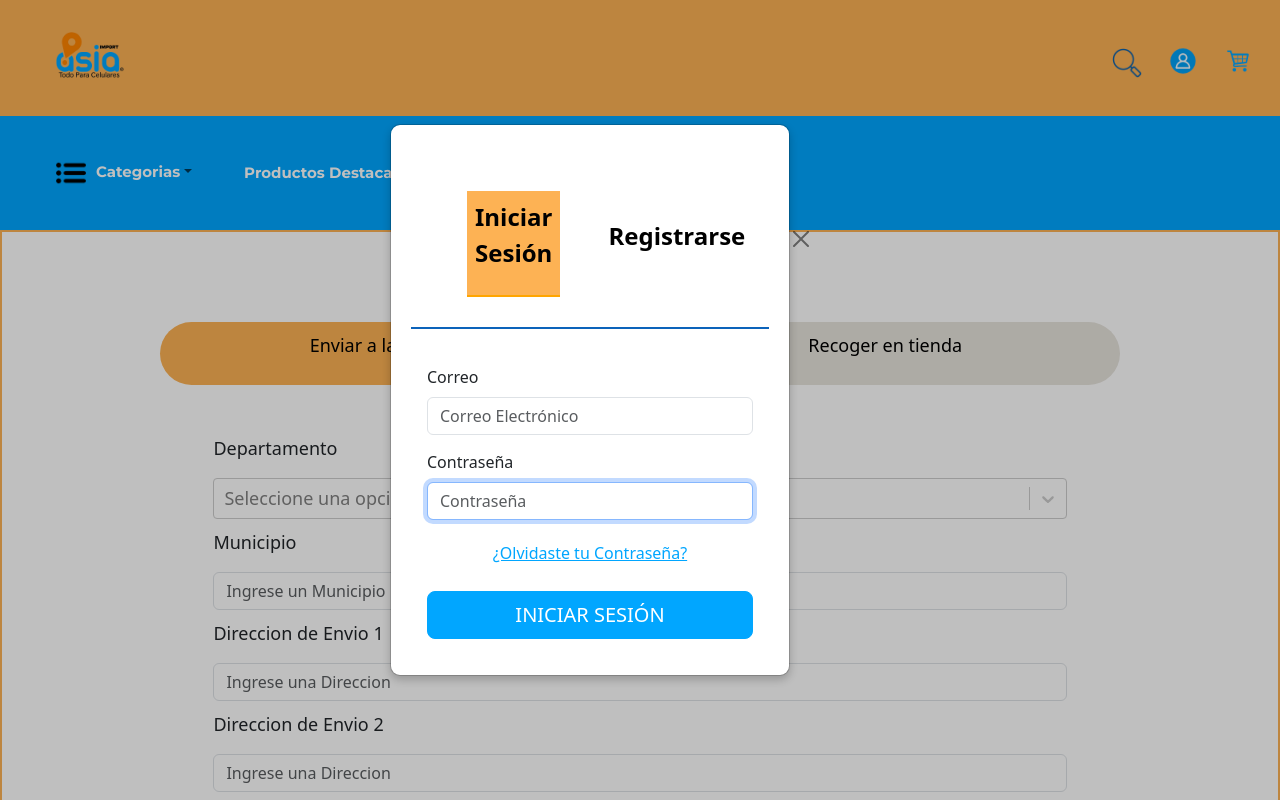
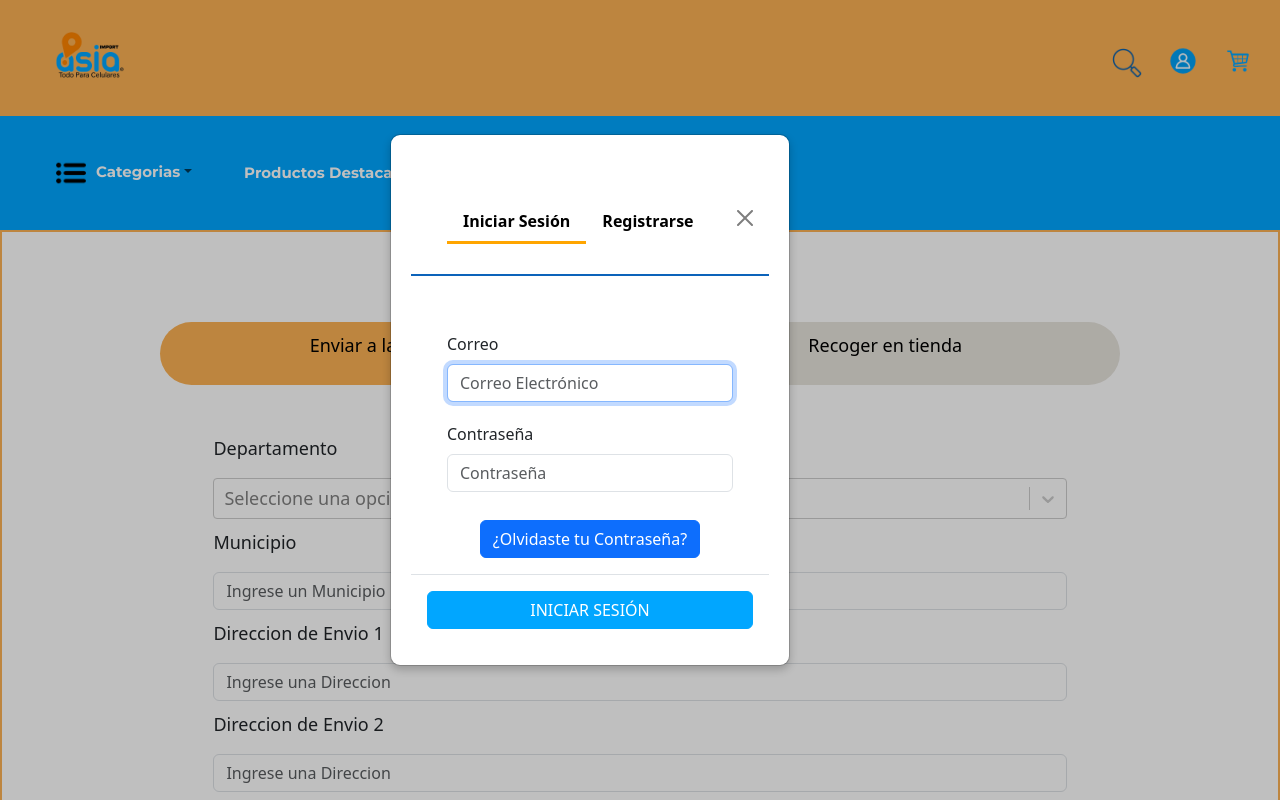
Before and after one commit to jairoaguilarts/AsiaImport, a React (Create React App) app: page /compra in a window 1280 px wide. Both pictures are taken after a click on the button 1168 px from the left and 61 px from the top of the page. Shown: the top 800 px of the page. Built offline with nearby package versions, Linux system fonts and the light colour scheme; a web font is replaced by a local one.

Commit message:
Registro arreglado
falta separar

```diff
--- a/src/components/Login.css
+++ b/src/components/Login.css
@@ -1,115 +1,75 @@
-/* Estilos para el contenedor de botones del modal */
-.button-container {
-  display: flex;
-  justify-content: space-between;
+/* Contenedor para los botones de iniciar sesión y registrarse */
+
+/* Botones de iniciar sesión y registrarse */
+.iniciar-sesion, .registrarse {
+  flex-grow: 0; /* no permite que los botones crezcan */
+  cursor: pointer;
+  background: none;
+  border: none;
+  padding: 8px 16px; /* Espacio horizontal para evitar que el texto se envuelva */
+  font-size: 1rem;
+  font-weight: bold;
+  position: relative;
+  border-bottom: 3px solid transparent; /* Mantiene la altura constante */
 }
 
-/* Estilos para los botones de iniciar sesión y registrarse */
-.iniciar-sesion, .registrarse {
-  display: flex;
-  align-items: center;
-  background: none;
-  border: none;
-  cursor: pointer;
-  padding: 8px;
-  margin: 0 20px; /* Ajustar según sea necesario */
-  font-weight: bold;
+/* Estilo para el botón seleccionado con barra naranja */
+.iniciar-sesion.selected, .registrarse.selected {
+  border-bottom: 3px solid orange;
+  background-color: white;
 }
 
-/* Estilos para el botón seleccionado */
-.iniciar-sesion.selected,
-.registrarse.selected {
-  border-bottom: 2px solid orange;
+/* This will ensure the text is underlined only when selected */
+.iniciar-sesion:not(.selected), .registrarse:not(.selected) {
+  border-bottom: 3px solid transparent;
+  background-color: white;
 }
 
-/* Estilos para los campos del formulario */
-.forms {
-  margin-bottom: 15px;
+/* Ensure the background remains white */
+.iniciar-sesion, .registrarse {
+  background-color: white;
 }
 
-/* Estilos para los input del formulario */
+.iniciar-sesion:active, .registrarse:active {
+  background-color: white; /* Cambia el fondo a blanco */
+  color: black; /* Opcional: Cambia el color del texto si es necesario */
+}
+
+
+/* Asegura que los párrafos dentro de los botones no tengan márgenes para evitar envolturas innecesarias */
+.iniciar-sesion p, .registrarse p {
+  margin: 0;
+  white-space: nowrap; /* Asegura que el texto no se envuelva en una nueva línea */
+}
+
+/* Resto de estilos necesarios para formularios y elementos del modal */
+.forms{
+  margin: 20px;
+}
+
 .form-control {
   border-radius: 10px;
   border: 1px solid #ced4da;
   padding: .375rem .75rem;
+  margin-bottom: 1rem;
 }
 
-/* Estilos para el botón de olvidar contraseña */
 .forgot {
-  background: none;
-  border: none;
+  display: block;
+  text-align: center;
   color: #01A6FF;
-  text-decoration: underline;
+  padding: .375rem .75rem;
+  margin-top: .5rem;
   cursor: pointer;
-  padding: .375rem .75rem;
 }
 
-/* Estilos para el botón de iniciar sesión/registrar en el modal */
-.login, .register {
+.login {
+  width: 100%;
   background-color: #01A6FF !important;
   border-color: #01A6FF !important;
+  padding: 10px 0;
+  font-size: 1rem;
+  color: white;
   border-radius: 10px;
-  padding: .5rem 1rem;
-  color: white;
-  font-size: 1rem;
-  margin-top: 20px; /* Espacio desde el último campo del formulario */
-  width: 100%; /* Botón de ancho completo */
+  margin-top: 1rem;
 }
-
-/* Estilos para el botón cuando se pasa el cursor */
-.login:hover, .register:hover {
-  background-color: #0190e8; /* Ligeramente más oscuro al pasar el cursor */
-}
-
-/* Estilos para el botón de cerrar del modal */
-.close-button {
-  border: none;
-  background: transparent;
-}
-
-/* Estilo del título del modal */
-.modal-title {
-  flex-grow: 1; /* Asegura que el título ocupe todo el espacio disponible */
-  text-align: center;
-}
-
-/* Estilos adicionales para el modal */
-.modal-content {
-  border-radius: 15px;
-}
-
-/* Puedes necesitar ajustes adicionales para que coincida exactamente con tu diseño */
-
-.forgot_titulo {
-  font-size: 18px;
-  flex: 1;
-  font-weight: bold;
-}
-
-.forgot_container {
-  display: flex;
-  justify-content: center;
-  align-items: center;
-  text-align: center;
-  overflow: hidden;
-  white-space: nowrap;
-  width: 100%;
-  margin: 0 auto;
-  padding: 2px;
-}
- .body_text {
-    color: gray;
- }
-.forgot_icon {
-    width: 25px;
-    height: 25px;
-    margin: 0px 5px 5px 10px;
-}
-.recuperar {
-    background-color: orange !important;
-    border-color: orange !important;
-    margin: 20px 15px 25px 30px;
-    padding: 10px 20px;
-    font-size: 18px;
-    color: white;
-}
--- a/src/components/Login.js
+++ b/src/components/Login.js
@@ -2,30 +2,14 @@ import React, { useState } from 'react';
 import Button from 'react-bootstrap/Button';
 import Form from 'react-bootstrap/Form';
 import Modal from 'react-bootstrap/Modal';
-import axios from 'axios'; // Asegúrate de tener axios instalado
 import userIcon from '../assets/user.png';
-import iconoLock from '../assets/lock.png';
 import './Login.css';
 
 function Login() {
   const [show, setShow] = useState(false);
   const [isLoginSelected, setIsLoginSelected] = useState(true);
-  const [showVentanaForgot, setShowVentanaForgot] = useState(false);
 
-  const [formData, setFormData] = useState({
-    nombre: '',
-    apellido: '',
-    numeroIdentidad: '',
-    correo: '',
-    contrasenia: '',
-    confirmarContrasenia: ''
-  });
-
-  const handleClose = () => {
-    setShow(false);
-    setShowVentanaForgot(false);
-  }
-
+  const handleClose = () => setShow(false);
   const handleShow = () => setShow(true);
 
   const handleIniciarSesionClick = () => {
@@ -36,99 +20,12 @@ function Login() {
     setIsLoginSelected(false);
   };
 
-  const handleChange = (e) => {
-    setFormData({ ...formData, [e.target.id]: e.target.value });
-  };
-
-  const handleRegister = async () => {
-    if (formData.contrasenia !== formData.confirmarContrasenia) {
-      alert('Las contraseñas no coinciden');
-      return;
-    }
-
-    const datosRegistro = {
-      correo: formData.correo,
-      contrasenia: formData.contrasenia,
-      nombre: formData.nombre,
-      apellido: formData.apellido,
-      numeroIdentidad: formData.numeroIdentidad
-    };
-
-    try {
-      const response = await fetch('http://localhost:3000/signUp', {
-        method: 'POST',
-        headers: {
-          'Content-Type': 'application/json',
-        },
-        body: JSON.stringify(datosRegistro)
-      });
-
-      if (!response.ok) {
-        throw new Error(`HTTP error! status: ${response.status}`);
-      }
-
-      const data = await response.json();
-      console.log('Registro exitoso:', data);
-      handleClose();
-    } catch (error) {
-      console.error('Error en el registro:', error.message);
-    }
-  };
-
-
-  const handleSubmit = () => {
-    if (isLoginSelected) {
-    } else {
-      handleRegister();
-    }
-  };
-
-  const handleForgotShow = () => {
-    setShowVentanaForgot(true);
-    setShow(false);
-  }
-
-  const handleForgotClose = () => {
-    setShowVentanaForgot(false);
-    setShow(true);
-  }
-
   return (
     <>
       <button onClick={handleShow} className="icon-button" >
         <img src={userIcon} alt="User" className="icon" />
         <p>Iniciar Sesión</p>
       </button>
-
-      {showVentanaForgot && (
-        <Modal show={showVentanaForgot} onHide={handleForgotClose} size='md' centered>
-          <Modal.Header closeButton>
-            <Modal.Title>
-              <div className='forgot_container'>
-                <img src={iconoLock} alt='icono_lock' className='forgot_icon'/>
-                <h1 className='forgot_titulo'>Recuperar Contraseña</h1>
-              </div>
-            </Modal.Title>
-          </Modal.Header>
-          <Modal.Body>
-            <p className='body_text'>Ingresa los datos solicitados para generar una nueva contraseña</p>
-            <Form>
-              <Form.Group controlId='exampleForm.ControlInput1'>
-                <Form.Label>Contraseña</Form.Label>
-                <Form.Control
-                  type="password"
-                  autoFocus
-                />
-              </Form.Group>
-            </Form>
-            <div className="d-flex justify-content-center ">
-              <Button className="recuperar" variant="primary" size="md" onClick={handleClose}>
-                RECUPERAR
-              </Button>
-            </div>
-          </Modal.Body>
-        </Modal>
-      )}
 
       <Modal show={show} onHide={handleClose} size="md" centered>
         <Modal.Header closeButton>
@@ -147,55 +44,55 @@ function Login() {
           <Form>
             {isLoginSelected ? (
               <>
-                <Form.Group className="forms" controlId="correo">
+                <Form.Group className="forms" controlId="formBasicEmail">
                   <Form.Label>Correo</Form.Label>
-                  <Form.Control type="email" placeholder="Correo Electrónico" autoFocus onChange={handleChange} />
+                  <Form.Control type="email" placeholder="Correo Electrónico" autoFocus />
                 </Form.Group>
-                <Form.Group className="forms" controlId="contrasenia">
+                <Form.Group className="forms" controlId="formBasicPassword">
                   <Form.Label>Contraseña</Form.Label>
-                  <Form.Control type="password" placeholder="Contraseña" autoFocus onChange={handleChange} />
+                  <Form.Control type="password" placeholder="Contraseña" />
                 </Form.Group>
+                <div className="d-flex justify-content-center">
+                  <Button className="forgot" onClick={handleClose}>
+                    ¿Olvidaste tu Contraseña?
+                  </Button>
+                </div>
               </>
             ) : (
               <>
-                <Form.Group className="forms" controlId="nombre">
+                <Form.Group className="forms" controlId="formBasicNombre">
                   <Form.Label>Nombre</Form.Label>
-                  <Form.Control type="text" placeholder="Nombre" onChange={handleChange} />
+                  <Form.Control type="text" placeholder="Nombre" />
                 </Form.Group>
-                <Form.Group className="forms" controlId="apellido">
+                <Form.Group className="forms" controlId="formBasicApellido">
                   <Form.Label>Apellido</Form.Label>
-                  <Form.Control type="text" placeholder="Apellido" onChange={handleChange} />
+                  <Form.Control type="text" placeholder="Apellido" />
                 </Form.Group>
-                <Form.Group className="forms" controlId="numeroIdentidad">
+                <Form.Group className="forms" controlId="formBasicID">
                   <Form.Label>ID</Form.Label>
-                  <Form.Control type="text" placeholder="ID" onChange={handleChange} />
+                  <Form.Control type="text" placeholder="ID" />
                 </Form.Group>
-                <Form.Group className="forms" controlId="correo">
+                <Form.Group className="forms" controlId="formBasicEmailRegistro">
                   <Form.Label>Correo Electrónico</Form.Label>
-                  <Form.Control type="email" placeholder="Correo Electrónico" onChange={handleChange} />
+                  <Form.Control type="email" placeholder="Correo Electrónico" />
                 </Form.Group>
-                <Form.Group className="forms" controlId="contrasenia">
+                <Form.Group className="forms" controlId="formBasicPasswordRegistro">
                   <Form.Label>Contraseña</Form.Label>
-                  <Form.Control type="password" placeholder="Contraseña" onChange={handleChange} />
+                  <Form.Control type="password" placeholder="Contraseña" />
                 </Form.Group>
-                <Form.Group className="forms" controlId="confirmarContrasenia">
+                <Form.Group className="forms" controlId="formBasicConfirmPassword">
                   <Form.Label>Confirmar Contraseña</Form.Label>
-                  <Form.Control type="password" placeholder="Confirmar Contraseña" onChange={handleChange} />
+                  <Form.Control type="password" placeholder="Confirmar Contraseña" />
                 </Form.Group>
               </>
             )}
           </Form>
-          <div className={`d-flex justify-content-center ${isLoginSelected ? '' : 'hidden'}`}>
-            <button className="forgot" onClick={handleForgotShow}>
-              ¿Olvidaste tu Contraseña?
-            </button>
-          </div>
-          <div className="d-flex justify-content-center">
-            <Button className="login" variant="primary" size="lg" onClick={handleSubmit}>
-              {isLoginSelected ? 'INICIAR SESIÓN' : 'REGISTRARSE'}
-            </Button>
-          </div>
         </Modal.Body>
+        <Modal.Footer>
+          <Button className="login" variant="primary" onClick={handleClose}>
+            {isLoginSelected ? 'INICIAR SESIÓN' : 'REGISTRARSE'}
+          </Button>
+        </Modal.Footer>
       </Modal>
     </>
   );
```
